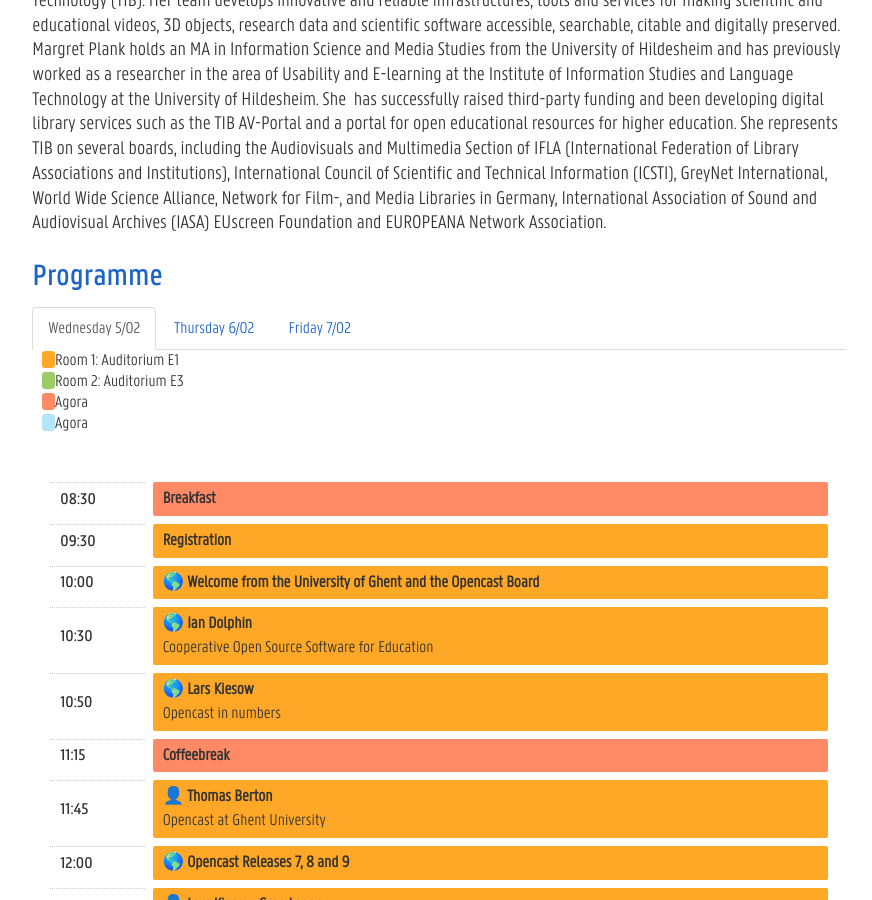
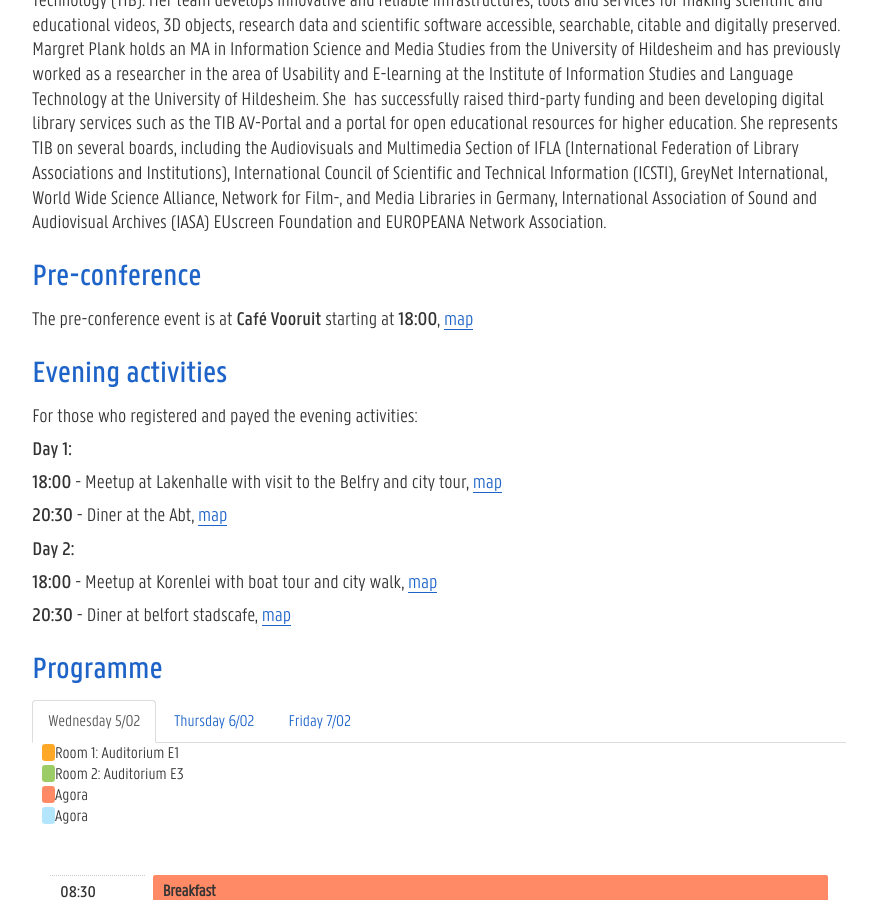
Before and after one commit to mm-dict/oc2020, a Jekyll site: the page built from programme.md, in a window 1280 px wide and 900 px high, scrolled down 608 px. Shown: the whole window, without its empty margins (201-1073 px from the left). Built offline with Jekyll 4.4.1, drawn with Linux system fonts in a browser that asks for light colours; a script that is not in the unit is left out.

Commit message:
Update programme.md

```diff
--- a/programme.md
+++ b/programme.md
@@ -18,6 +18,25 @@ Her homepage can be found [here](https://emilynordmann.github.io/) and she can b
 
 Margret Plank is head of the Competence Centre for Non-Textual Materials at the German National Library of Science and Technology (TIB). Her team develops innovative and reliable infrastructures, tools and services for making scientific and educational videos, 3D objects, research data and scientific software accessible, searchable, citable and digitally preserved. Margret Plank holds an MA in Information Science and Media Studies from the University of Hildesheim and has previously worked as a researcher in the area of Usability and E-learning at the Institute of Information Studies and Language Technology at the University of Hildesheim. She  has successfully raised third-party funding and been developing digital library services such as the TIB AV-Portal and a portal for open educational resources for higher education. She represents TIB on several boards, including the Audiovisuals and Multimedia Section of IFLA (International Federation of Library Associations and Institutions), International Council of Scientific and Technical Information (ICSTI), GreyNet International, World Wide Science Alliance, Network for Film-, and Media Libraries in Germany, International Association of Sound and Audiovisual Archives (IASA) EUscreen Foundation and EUROPEANA Network Association.
 
+## Pre-conference
+
+The pre-conference event is at **Café Vooruit** starting at **18:00**, [map](https://goo.gl/maps/TDggnnZxVwYwqH2f8)
+
+## Evening activities
+
+For those who registered and payed the evening activities:
+
+**Day 1:**
+
+**18:00** - Meetup at Lakenhalle with visit to the Belfry and city tour,  [map](https://goo.gl/maps/2pDkHdhEM3RorVYJ7)
+
+**20:30** - Diner at the Abt, [map](https://goo.gl/maps/2eAdPhuZoe7dWCMRA)
+
+**Day 2:**
+
+**18:00** - Meetup at Korenlei with boat tour and city walk, [map](https://goo.gl/maps/Jmx9fPnUuFzCZBH59)
+
+**20:30** - Diner at belfort stadscafe, [map](https://goo.gl/maps/gfXW9V6UnDRmb8x56)
 
 ## Programme
 
```
